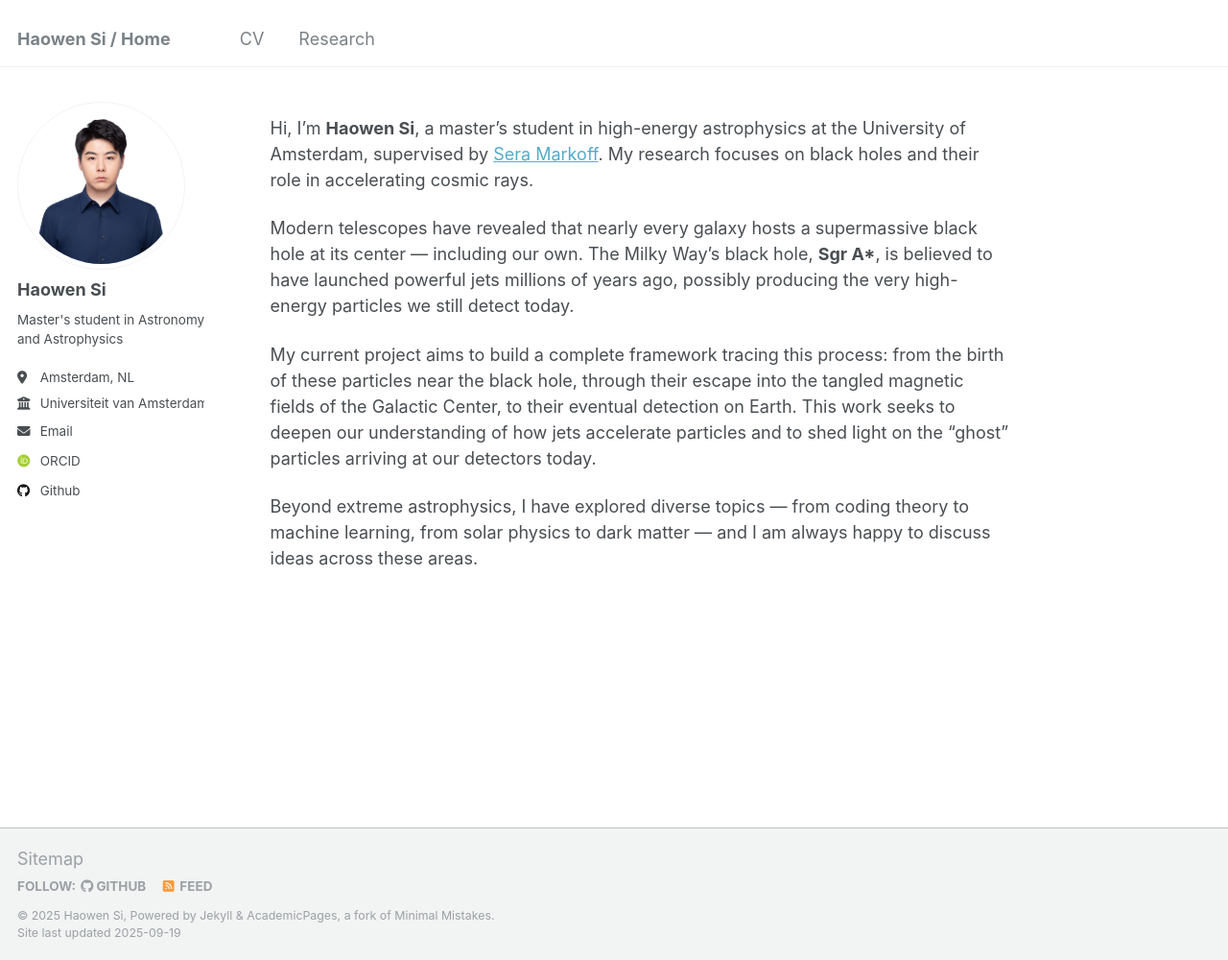
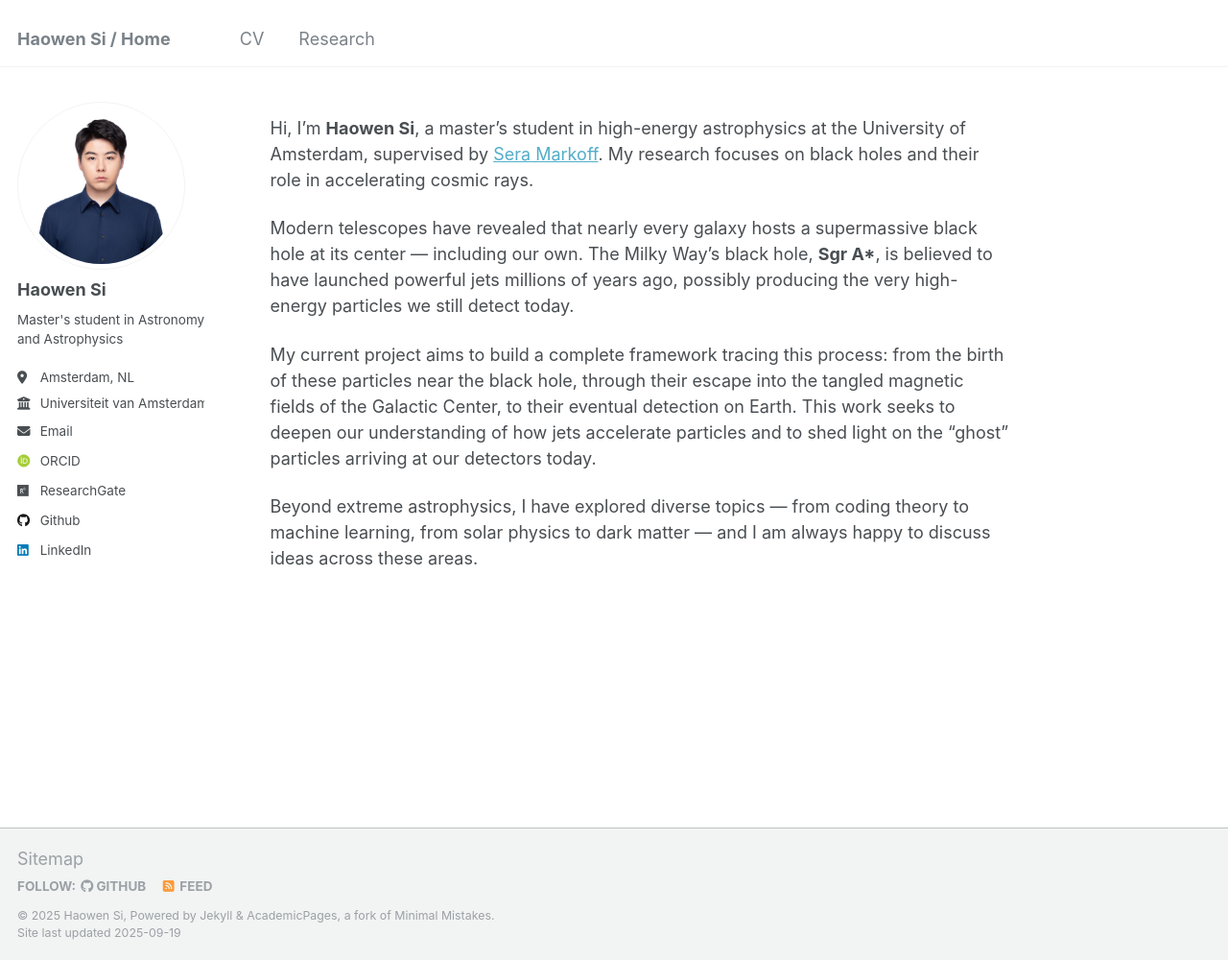
Before and after one commit to HW-SI/HW-SI.github.io, a Jekyll site: the page built from _pages/about.md, in a window 1280 px wide and 1000 px high. Shown: the whole window at 96% size. Built offline with Jekyll 4.4.1, drawn with Linux system fonts in a browser that asks for light colours; some web fonts are replaced; some of the changed lines change nothing that is shown.

Commit message:
Update _config.yml

```diff
--- a/_config.yml
+++ b/_config.yml
@@ -37,7 +37,7 @@ author:
   orcid            : https://orcid.org/0009-0009-2847-5175
   semantic         : # URL
   pubmed           : # URL
-  researchgate     : # URL
+  researchgate     : https://www.researchgate.net/profile/Haowen-Si
   scopus           : # URL
 
   # Repositories and software development
@@ -58,7 +58,7 @@ author:
   keybase          : # Username
   instagram        : # Username
   lastfm           : # Username
-  linkedin         : # Username
+  linkedin         : https://www.linkedin.com/in/haowen-si-074a8726a/
   mastodon         : # URL
   medium           : # URL
   pinterest        : # Username
```
